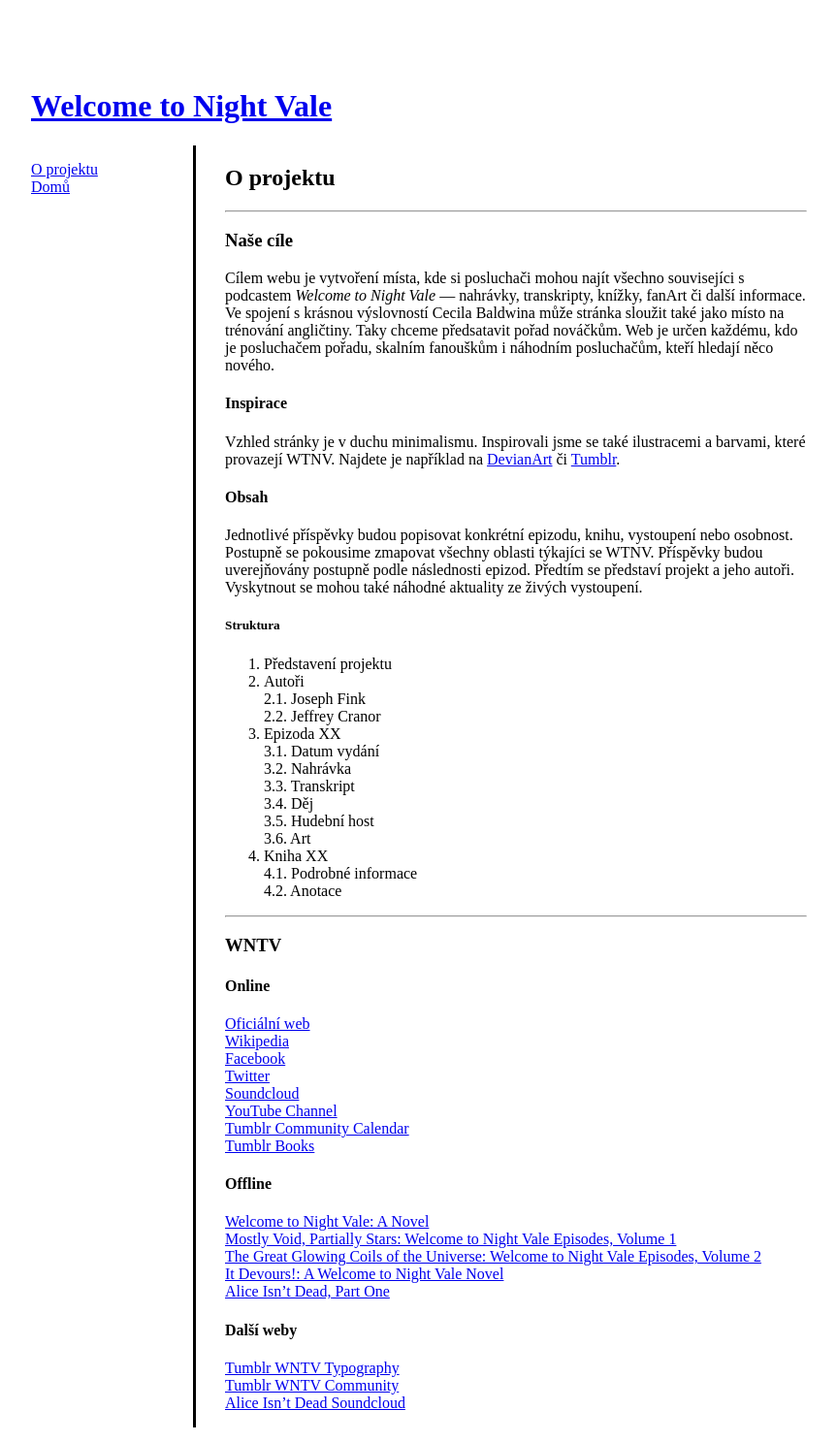
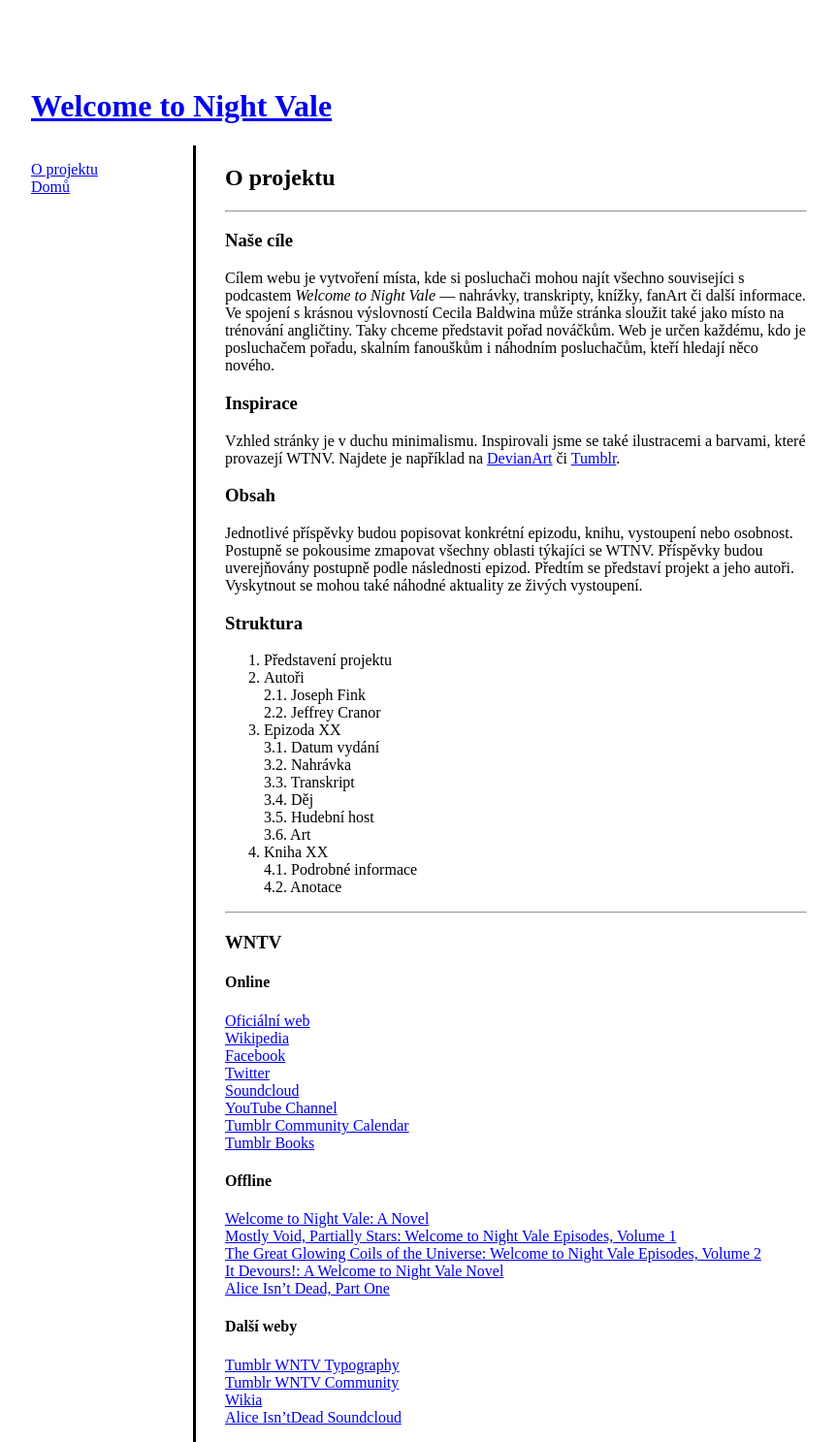
Before and after one commit to veromiknika/learn-jekyll, a Jekyll site: the page built from about.md, in a window 1280 px wide. Shown: the whole page at 97% size, without its empty margins (208-1071 px from the left). Built offline with Jekyll 4.4.1, drawn with Linux system fonts in a browser that asks for light colours.

Commit message:
opravy chyb

```diff
--- a/about.md
+++ b/about.md
@@ -9,17 +9,17 @@ title: O projektu
 
 ### Naše cíle
 
-Cílem webu je vytvoření místa, kde si posluchači mohou najít všechno souvisejíci s podcastem *Welcome to Night Vale* — nahrávky, transkripty, knížky, fanArt či další informace. Ve spojení s krásnou výslovností Cecila Baldwina může stránka sloužit také jako místo na trénování angličtiny. Taky chceme předsatavit pořad nováčkům. Web je určen každému, kdo je posluchačem pořadu, skalním fanouškům i náhodním posluchačům, kteří hledají něco nového.
+Cílem webu je vytvoření místa, kde si posluchači mohou najít všechno souvisejíci s podcastem *Welcome to Night Vale* — nahrávky, transkripty, knížky, fanArt či další informace. Ve spojení s krásnou výslovností Cecila Baldwina může stránka sloužit také jako místo na trénování angličtiny. Taky chceme představit pořad nováčkům. Web je určen každému, kdo je posluchačem pořadu, skalním fanouškům i náhodním posluchačům, kteří hledají něco nového.
 
-#### Inspirace
+### Inspirace
 
 Vzhled stránky je v duchu minimalismu. Inspirovali jsme se také ilustracemi a barvami, které provazejí WTNV. Najdete je například na [DevianArt](http://www.deviantart.com/tag/wtnv?offset=0) či [Tumblr](https://www.tumblr.com/search/wtnv).
 
-#### Obsah
+### Obsah
 
 Jednotlivé příspěvky budou popisovat konkrétní epizodu, knihu, vystoupení nebo osobnost. Postupně se pokousime zmapovat všechny oblasti týkajíci se WTNV. Příspěvky budou uverejňovány postupně podle následnosti epizod. Předtím se představí projekt a jeho autoři. Vyskytnout se mohou také náhodné aktuality ze živých vystoupení.
 
-##### Struktura
+### Struktura
 
 1. Představení projektu<br>
 2. Autoři<br>
@@ -63,4 +63,5 @@ Jednotlivé příspěvky budou popisovat konkrétní epizodu, knihu, vystoupení
 
 [Tumblr WNTV Typography](http://wtnv-typography.tumblr.com/) <br>
 [Tumblr WNTV Community](http://night-vale-community.tumblr.com/) <br>
-[Alice Isn't Dead Soundcloud](https://soundcloud.com/nightvaleradio/alice-isnt-dead-ep-1-omelet)<br>
+[Wikia](http://nightvale.wikia.com/wiki/Welcome_to_Night_Vale_Wiki) <br>
+[Alice Isn'tDead Soundcloud](https://soundcloud.com/nightvaleradio/alice-isnt-dead-ep-1-omelet)<br>
```
Also changed, not shown: _posts/2017-04-17-about-us.md (+2 -2 lines).
